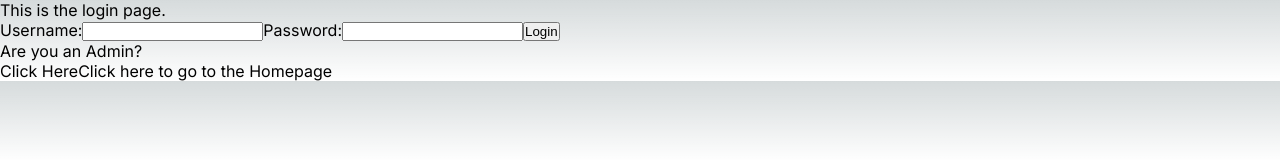
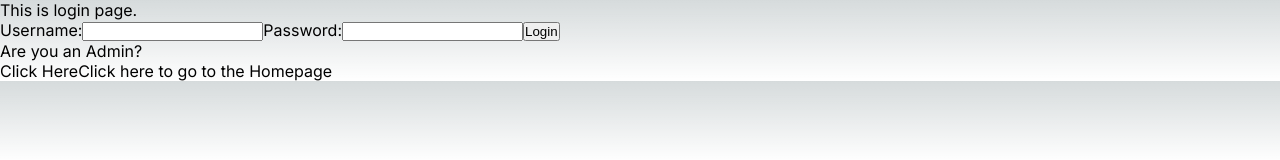
Before and after one commit to ramenguykung/kab-shop, a Next.js app: page /login in a window 1280 px wide. Shown: the top 160 px of the page. Built offline with nearby package versions, Linux system fonts and the light colour scheme.

Commit message:
Minor changes in text

```diff
--- a/src/app/login/page.jsx
+++ b/src/app/login/page.jsx
@@ -5,13 +5,13 @@ import Image from "next/image";
 export default function login() {
 	return (
 		<div className={styles.div}>
-			<p>This is the login page.</p>
+			<p>This is login page.</p>
 			<form>
 				<label htmlFor="username">Username:</label>
-				<input type="text" id="username" name="username" />
+				<input type="text" id="username" name="username"/>
 
 				<label htmlFor="password">Password:</label>
-				<input type="password" id="password" name="password" />
+				<input type="password" id="password" name="password"/>
 
 				<button type="submit">Login</button>
 			</form>
```
Also changed, not shown: src/app/admin/page.jsx (indentation only).
